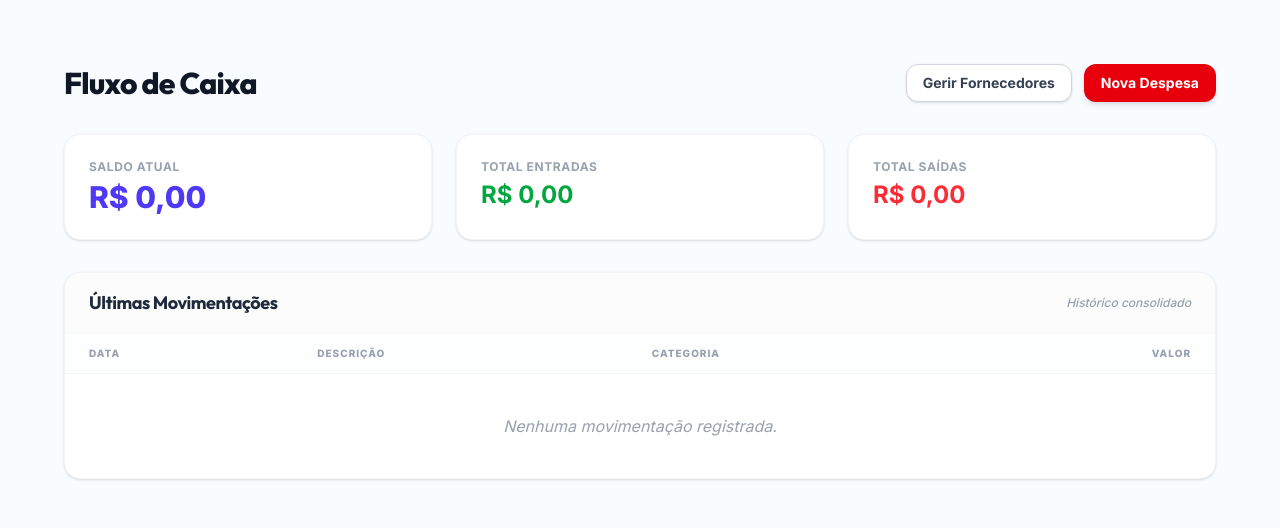
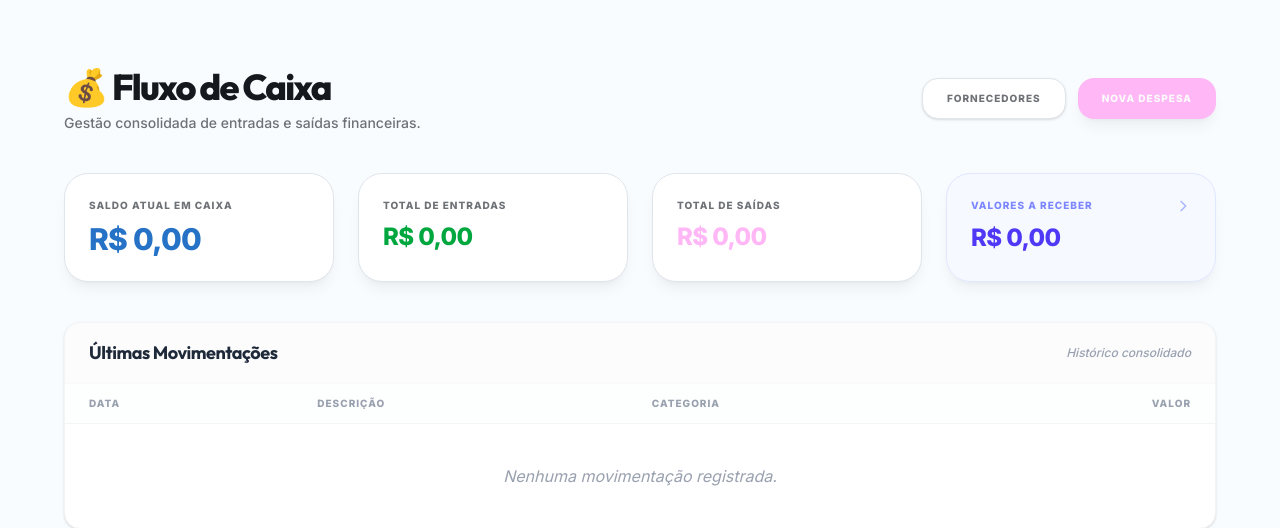
Before and after one commit to danielcanuto/autonomo, a Django app: page /financeiro/ in a window 1280 px wide. Shown: the part 66-594 px from the top of the page. Run offline with Django 5.2, Linux system fonts and the light colour scheme; the visitor is signed in with stand-in values (Sample User, id 1); data that the repository does not hold is empty; style sheets or scripts are compiled from the project's sources; some libraries are stand-ins or nearby versions.

Commit message:
ajuste telas para base

```diff
--- a/dashboard/templates/dashboard/base.html
+++ b/dashboard/templates/dashboard/base.html
@@ -8,7 +8,9 @@
     <title>Autônomo Pro - Dashboard</title>
     <link rel="preconnect" href="https://fonts.googleapis.com">
     <link rel="preconnect" href="https://fonts.gstatic.com" crossorigin>
-    <link href="https://fonts.googleapis.com/css2?family=Inter:wght@400;500;600;700;800&family=Outfit:wght@500;600;700;800&display=swap" rel="stylesheet">
+    <link
+        href="https://fonts.googleapis.com/css2?family=Inter:wght@400;500;600;700;800&family=Outfit:wght@500;600;700;800&display=swap"
+        rel="stylesheet">
     <link rel="stylesheet" href="{% static 'css/output.css' %}">
     <link rel="stylesheet" href="https://cdnjs.cloudflare.com/ajax/libs/font-awesome/6.5.1/css/all.min.css">
     <script src="https://unpkg.com/htmx.org@2.0.0"></script>
@@ -42,24 +44,24 @@
                                         class="text-[10px] transform group-hover:rotate-180 transition-transform">▼</span>
                                 </button>
                                 <div
-                                    class="absolute left-0 w-48 bg-white border border-gray-100 shadow-xl rounded-xl py-2 invisible group-hover:visible opacity-0 group-hover:opacity-100 transition-all z-50">
+                                    class="absolute left-0 w-48 bg-card border border-border shadow-xl rounded-xl py-2 invisible group-hover:visible opacity-0 group-hover:opacity-100 transition-all z-50">
                                     <a href="{% url 'servicos:servico_list' %}"
-                                        class="block px-4 py-2 text-xs font-bold text-gray-600 hover:bg-indigo-50 hover:text-indigo-700">🛠️
+                                        class="block px-4 py-2 text-xs font-bold text-muted-foreground hover:bg-primary/10 hover:text-primary">🛠️
                                         Serviços</a>
                                     <a href="{% url 'clientes:cliente_list' %}"
-                                        class="block px-4 py-2 text-xs font-bold text-gray-600 hover:bg-indigo-50 hover:text-indigo-700">👥
+                                        class="block px-4 py-2 text-xs font-bold text-muted-foreground hover:bg-primary/10 hover:text-primary">👥
                                         Clientes</a>
                                     <a href="{% url 'orcamentos:orcamento_list' %}"
-                                        class="block px-4 py-2 text-xs font-bold text-gray-600 hover:bg-indigo-50 hover:text-indigo-700">📄
+                                        class="block px-4 py-2 text-xs font-bold text-muted-foreground hover:bg-primary/10 hover:text-primary">📄
                                         Orçamentos</a>
                                     <a href="{% url 'contratos:contrato_list' %}"
-                                        class="block px-4 py-2 text-xs font-bold text-gray-600 hover:bg-indigo-50 hover:text-indigo-700">✍️
+                                        class="block px-4 py-2 text-xs font-bold text-muted-foreground hover:bg-primary/10 hover:text-primary">✍️
                                         Contratos</a>
                                     <a href="{% url 'encomendas:encomenda_list' %}"
-                                        class="block px-4 py-2 text-xs font-bold text-gray-600 hover:bg-indigo-50 hover:text-indigo-700">📋
+                                        class="block px-4 py-2 text-xs font-bold text-muted-foreground hover:bg-primary/10 hover:text-primary">📋
                                         Lista de Encomendas</a>
                                     <a href="{% url 'encomendas:encomenda_create' %}"
-                                        class="block px-4 py-2 text-xs font-bold text-indigo-600 hover:bg-indigo-100 italic">🏄‍♂️
+                                        class="block px-4 py-2 text-xs font-bold text-primary hover:bg-primary/10 italic">🏄‍♂️
                                         Nova Encomenda (Surf)</a>
                                 </div>
                             </div>
@@ -75,21 +77,21 @@
                                         class="text-[10px] transform group-hover:rotate-180 transition-transform">▼</span>
                                 </button>
                                 <div
-                                    class="absolute left-0 w-48 bg-white border border-gray-100 shadow-xl rounded-xl py-2 invisible group-hover:visible opacity-0 group-hover:opacity-100 transition-all z-50">
+                                    class="absolute left-0 w-48 bg-card border border-border shadow-xl rounded-xl py-2 invisible group-hover:visible opacity-0 group-hover:opacity-100 transition-all z-50">
                                     <a href="{% url 'financeiro:dashboard' %}"
-                                        class="block px-4 py-2 text-xs font-bold text-gray-600 hover:bg-indigo-50 hover:text-indigo-700">💰
+                                        class="block px-4 py-2 text-xs font-bold text-muted-foreground hover:bg-primary/10 hover:text-primary">💰
                                         Financeiro</a>
                                     <a href="{% url 'nucleo:equipe_list' %}"
-                                        class="block px-4 py-2 text-xs font-bold text-gray-600 hover:bg-indigo-50 hover:text-indigo-700">👥
+                                        class="block px-4 py-2 text-xs font-bold text-muted-foreground hover:bg-primary/10 hover:text-primary">👥
                                         Equipe</a>
                                     <a href="{% url 'financeiro:fornecedor_list' %}"
-                                        class="block px-4 py-2 text-xs font-bold text-gray-600 hover:bg-indigo-50 hover:text-indigo-700">🤝
+                                        class="block px-4 py-2 text-xs font-bold text-muted-foreground hover:bg-primary/10 hover:text-primary">🤝
                                         Fornecedores</a>
                                     <a href="{% url 'financeiro:relatorio_mei' %}"
-                                        class="block px-4 py-2 text-xs font-bold text-gray-600 hover:bg-indigo-50 hover:text-indigo-700">📊
+                                        class="block px-4 py-2 text-xs font-bold text-muted-foreground hover:bg-primary/10 hover:text-primary">📊
                                         Relatório MEI</a>
                                     <a href="{% url 'nucleo:empresa_configuracao' %}"
-                                        class="block px-4 py-2 text-xs font-bold text-gray-600 hover:bg-indigo-50 hover:text-indigo-700">⚙️
+                                        class="block px-4 py-2 text-xs font-bold text-muted-foreground hover:bg-primary/10 hover:text-primary">⚙️
                                         Configurações</a>
                                 </div>
                             </div>
@@ -143,7 +145,8 @@
         <!-- Footer (Clean) -->
         <footer class="bg-card border-t border-border mt-auto py-8">
             <div class="max-w-7xl mx-auto px-4 sm:px-6 lg:px-8">
-                <p class="text-center text-[11px] font-black text-muted-foreground uppercase tracking-[0.2em] opacity-60">
+                <p
+                    class="text-center text-[11px] font-black text-muted-foreground uppercase tracking-[0.2em] opacity-60">
                     &copy; 2026 Autônomo Pro. O padrão ouro em gestão.
                 </p>
             </div>
--- a/dashboard/views.py
+++ b/dashboard/views.py
@@ -49,11 +49,17 @@ def index(request):
         valor_restante__gt=0
     ).order_by('-criado_em')[:5]
 
+    # Cálculo Total de Recebíveis
+    receber_contratos = sum(c.saldo_restante for c in Contrato.objects.exclude(status='CANCELADO').exclude(status_pagamento='PAGO'))
+    receber_encomendas = EncomendaSurf.objects.exclude(status='ENTREGUE').aggregate(Sum('valor_restante'))['valor_restante__sum'] or 0
+    total_a_receber = receber_contratos + receber_encomendas
+
     context = {
         'saldo': saldo,
         'total_entrada': total_entrada,
         'total_saida': total_saida,
         'faturamento_total': faturamento_total,
+        'total_a_receber': total_a_receber,
         'proximos_eventos': proximos_eventos,
         'proximas_entregas': proximas_entregas,
         'contratos_pendentes': contratos_pendentes,
--- a/financeiro/templates/financeiro/dashboard.html
+++ b/financeiro/templates/financeiro/dashboard.html
@@ -2,36 +2,53 @@
 
 {% block content %}
 <div class="max-w-7xl mx-auto px-4 sm:px-6 lg:px-8 py-8">
-    <div class="flex justify-between items-center mb-8">
-        <h1 class="text-3xl font-extrabold text-gray-900 tracking-tight">Fluxo de Caixa</h1>
+    <div class="flex flex-col md:flex-row justify-between items-start md:items-center mb-10 gap-6">
+        <div>
+            <h1 class="text-4xl font-extrabold text-foreground tracking-tighter leading-tight">💰 Fluxo de Caixa</h1>
+            <p class="text-muted-foreground text-sm font-medium mt-1">Gestão consolidada de entradas e saídas
+                financeiras.</p>
+        </div>
         <div class="flex gap-3">
             <a href="{% url 'financeiro:fornecedor_list' %}"
-                class="inline-flex items-center px-4 py-2 border border-gray-300 rounded-xl text-sm font-bold text-gray-700 bg-white hover:bg-gray-50 transition-all shadow-sm">
-                Gerir Fornecedores
+                class="inline-flex items-center px-6 py-3 border border-border rounded-2xl text-[10px] font-black text-muted-foreground uppercase tracking-widest hover:text-foreground transition-all shadow-sm bg-card">
+                Fornecedores
             </a>
             <a href="{% url 'financeiro:custo_create' %}"
-                class="inline-flex items-center px-4 py-2 border border-transparent rounded-xl text-sm font-bold text-white bg-red-600 hover:bg-red-700 transition-all shadow-md">
+                class="inline-flex items-center px-6 py-3 bg-accent text-accent-foreground rounded-2xl text-[10px] font-black uppercase tracking-widest shadow-premium hover:scale-105 transition-all">
                 Nova Despesa
             </a>
         </div>
     </div>
 
     <!-- Cards de Resumo -->
-    <div class="grid grid-cols-1 md:grid-cols-3 gap-6 mb-8">
-        <div class="bg-white rounded-2xl shadow-sm border border-gray-100 p-6">
-            <p class="text-xs font-bold text-gray-400 uppercase tracking-wider mb-1">Saldo Atual</p>
-            <p class="text-3xl font-black {% if saldo >= 0 %}text-indigo-600{% else %}text-red-600{% endif %}">
+    <div class="grid grid-cols-1 md:grid-cols-2 lg:grid-cols-4 gap-6 mb-10">
+        <div class="bg-card rounded-3xl shadow-premium border border-border p-6 transition-all hover:scale-[1.02]">
+            <p class="text-[10px] font-black text-muted-foreground uppercase tracking-widest mb-2">Saldo Atual em Caixa
+            </p>
+            <p
+                class="text-3xl font-extrabold {% if saldo >= 0 %}text-primary{% else %}text-accent{% endif %} tracking-tight">
                 R$ {{ saldo|floatformat:2 }}
             </p>
         </div>
-        <div class="bg-white rounded-2xl shadow-sm border border-gray-100 p-6">
-            <p class="text-xs font-bold text-gray-400 uppercase tracking-wider mb-1">Total Entradas</p>
-            <p class="text-2xl font-bold text-green-600">R$ {{ total_entrada|floatformat:2 }}</p>
+        <div class="bg-card rounded-3xl shadow-premium border border-border p-6">
+            <p class="text-[10px] font-black text-muted-foreground uppercase tracking-widest mb-2">Total de Entradas</p>
+            <p class="text-2xl font-extrabold text-green-600 tracking-tight">R$ {{ total_entrada|floatformat:2 }}</p>
         </div>
-        <div class="bg-white rounded-2xl shadow-sm border border-gray-100 p-6">
-            <p class="text-xs font-bold text-gray-400 uppercase tracking-wider mb-1">Total Saídas</p>
-            <p class="text-2xl font-bold text-red-500">R$ {{ total_saida|floatformat:2 }}</p>
+        <div class="bg-card rounded-3xl shadow-premium border border-border p-6">
+            <p class="text-[10px] font-black text-muted-foreground uppercase tracking-widest mb-2">Total de Saídas</p>
+            <p class="text-2xl font-extrabold text-accent tracking-tight">R$ {{ total_saida|floatformat:2 }}</p>
         </div>
+        <a href="{% url 'financeiro:receber_list' %}"
+            class="bg-card rounded-3xl shadow-premium border border-indigo-100 p-6 bg-indigo-50/30 transition-all hover:scale-[1.02] block group">
+            <div class="flex justify-between items-start mb-2">
+                <p class="text-[10px] font-black text-indigo-400 uppercase tracking-widest">Valores a Receber</p>
+                <svg class="w-4 h-4 text-indigo-300 group-hover:text-indigo-600 transition-colors" fill="none"
+                    stroke="currentColor" viewBox="0 0 24 24">
+                    <path stroke-linecap="round" stroke-linejoin="round" stroke-width="2" d="M9 5l7 7-7 7" />
+                </svg>
+            </div>
+            <p class="text-2xl font-extrabold text-indigo-600 tracking-tight">R$ {{ total_a_receber|floatformat:2 }}</p>
+        </a>
     </div>
 
     <!-- Tabela de Movimentações -->
--- a/financeiro/urls.py
+++ b/financeiro/urls.py
@@ -13,4 +13,5 @@ urlpatterns = [
     path('custos/novo/', views.custo_create, name='custo_create'),
     path('sync/', views.sync_financeiro, name='sync'),
     path('relatorio/mei/', views.relatorio_mei, name='relatorio_mei'),
+    path('receber/', views.receber_list, name='receber_list'),
 ]
--- a/financeiro/views.py
+++ b/financeiro/views.py
@@ -2,8 +2,10 @@ from django.shortcuts import render, redirect, get_object_or_404
 from django.contrib.auth.decorators import login_required, user_passes_test
 from .models import Fornecedor, Custo, MovimentacaoCaixa
 from contratos.models import Contrato, Pagamento
+from encomendas.models import EncomendaSurf
 from django.db import models
 from django.db.models import Sum
+from .forms import FornecedorForm, CustoForm, MovimentacaoForm
 
 @login_required
 def financeiro_dashboard(request):
@@ -12,11 +14,17 @@ def financeiro_dashboard(request):
     total_saida = MovimentacaoCaixa.objects.filter(tipo='SAIDA').aggregate(Sum('valor'))['valor__sum'] or 0
     saldo = total_entrada - total_saida
 
+    # Valores a Receber (Contratos Ativos + Encomendas não pagas)
+    receber_contratos = sum(c.saldo_restante for c in Contrato.objects.exclude(status='CANCELADO').exclude(status_pagamento='PAGO'))
+    receber_encomendas = EncomendaSurf.objects.exclude(status='ENTREGUE').aggregate(Sum('valor_restante'))['valor_restante__sum'] or 0
+    total_a_receber = receber_contratos + receber_encomendas
+
     return render(request, 'financeiro/dashboard.html', {
         'movimentacoes': movimentacoes,
         'saldo': saldo,
         'total_entrada': total_entrada,
         'total_saida': total_saida,
+        'total_a_receber': total_a_receber,
     })
 
 # Fornecedores
@@ -160,4 +168,23 @@ def relatorio_mei(request):
         d['nome_mes'] = meses_nome.get(d['mes'])
         d['total_geral'] = (d['total_servico'] or 0) + (d['total_produto'] or 0)
 
-    return render(request, 'financeiro/report_mei.html', {'dados_mensais': dados})
+
+@login_required
+def receber_list(request):
+    contratos = Contrato.objects.exclude(status='CANCELADO').exclude(status_pagamento='PAGO').order_by('data_inicio')
+    encomendas = EncomendaSurf.objects.exclude(status='ENTREGUE').exclude(valor_restante=0).order_by('data_encomenda')
+
+    # Filtrar apenas contratos que realmente tem saldo (propriedade saldo_restante > 0)
+    contratos_pendentes = [c for c in contratos if c.saldo_restante > 0]
+
+    total_contratos = sum(c.saldo_restante for c in contratos_pendentes)
+    total_encomendas = encomendas.aggregate(Sum('valor_restante'))['valor_restante__sum'] or 0
+    total_geral = total_contratos + total_encomendas
+
+    return render(request, 'financeiro/receber_list.html', {
+        'contratos': contratos_pendentes,
+        'encomendas': encomendas,
+        'total_contratos': total_contratos,
+        'total_encomendas': total_encomendas,
+        'total_geral': total_geral,
+    })
--- a/nucleo/templatetags/financeiro_filters.py
+++ b/nucleo/templatetags/financeiro_filters.py
@@ -3,10 +3,10 @@ from django import template
 register = template.Library()
 
 @register.filter
-def sum_total_valor(queryset):
+def sum_total_valor(queryset, field_name='valor'):
     if not queryset:
         return 0
-    return sum(item.valor for item in queryset)
+    return sum(getattr(item, field_name, 0) or 0 for item in queryset)
 
 @register.filter
 def subtract(value, arg):
```
Also changed, not shown: clientes/templates/clientes/cliente_form.html (+14 -8 lines), contratos/templates/contratos/contrato_form.html (+12 -7 lines), dashboard/templates/dashboard/index.html (+58 -27 lines), encomendas/templates/encomendas/form_encomenda.html (+13 -13 lines), financeiro/templates/financeiro/receber_list.html (added, +112 -0 lines), financeiro/templates/financeiro/report_mei.html (+8 -7 lines), nucleo/templates/nucleo/empresa_form.html (+14 -12 lines), nucleo/templates/nucleo/equipe_list.html (+8 -6 lines), orcamentos/templates/orcamentos/converter_confirm.html (+4 -4 lines), orcamentos/templates/orcamentos/orcamento_detail.html (+12 -10 lines), orcamentos/templates/orcamentos/orcamento_form.html (+14 -13 lines), orcamentos/templates/orcamentos/orcamento_list.html (+6 -8 lines), servicos/templates/servicos/servico_form.html (+9 -4 lines), servicos/templates/servicos/servico_list.html (+12 -13 lines).
